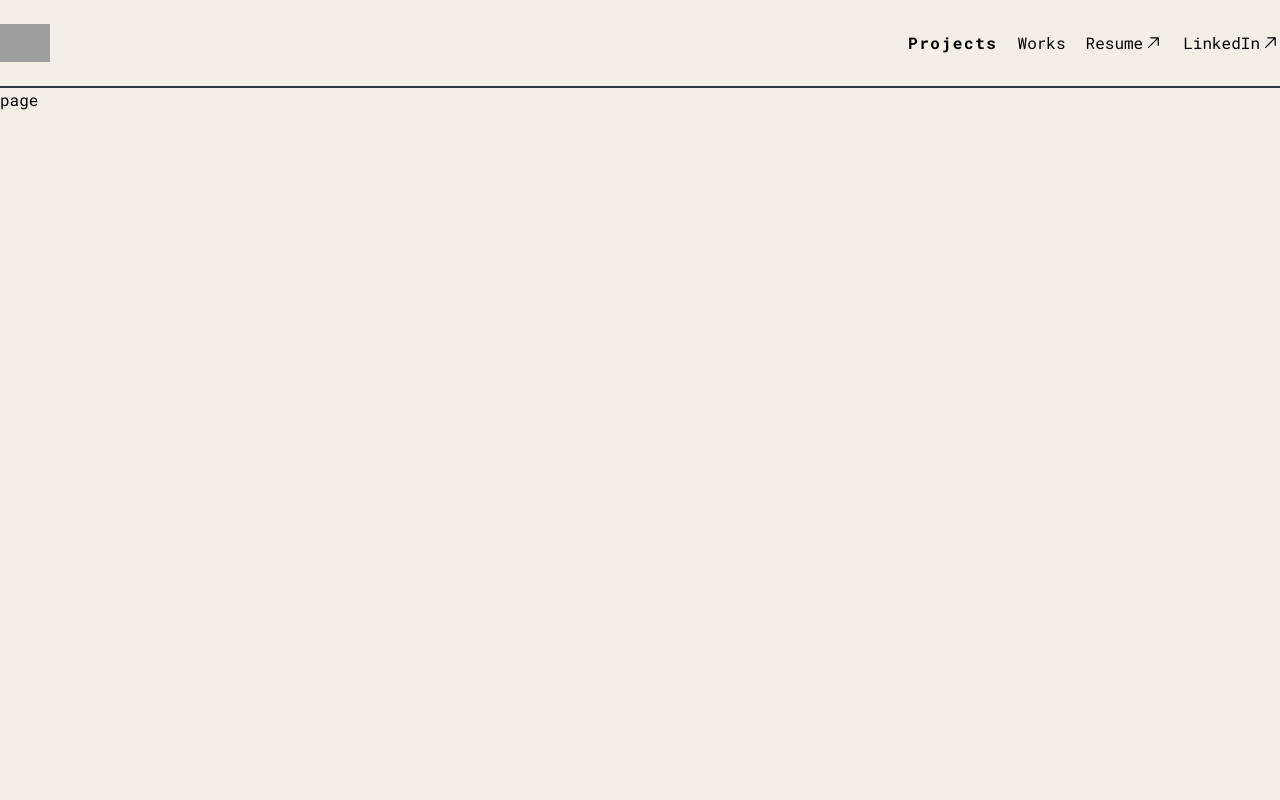
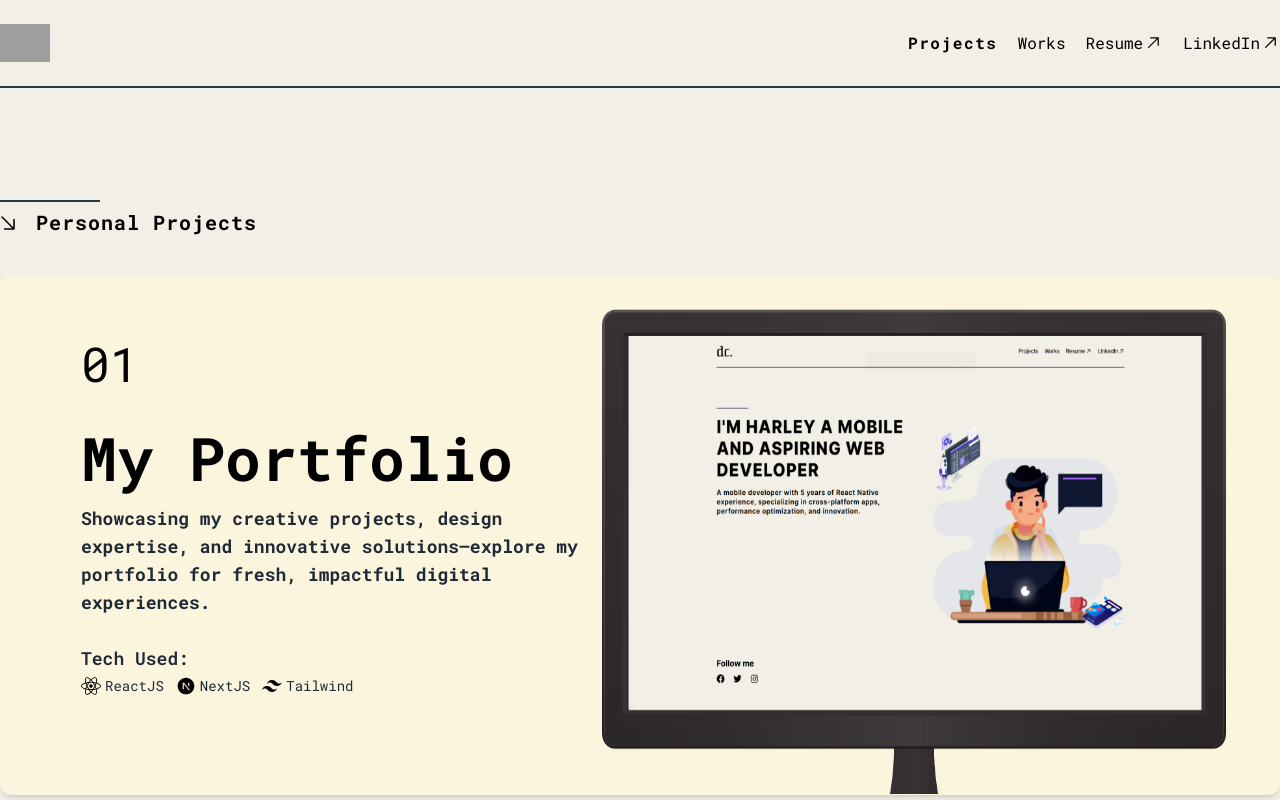
Before and after one commit to harleyxx1/portfolio, a Next.js app: page /projects in a window 1280 px wide. Shown: the top 800 px of the page. Built offline with nearby package versions, Linux system fonts and the light colour scheme; grey boxes are pictures that could not be loaded.

Commit message:
adding project page

```diff
--- a/app/projects/page.tsx
+++ b/app/projects/page.tsx
@@ -1,33 +1,25 @@
-// import { GoArrowDownRight } from "react-icons/go";
-// import DecorationBar from "@/components/DecorationBar";
-// import ProjectCard from "@/components/cards/ProjectCard";
-// import { listOfProjects } from "@/constants/ListContants";
-
-// const page = () => {
-//   return (
-//     <main className="my-20 md:my-28 max-xl:px-6 h-dvw flex flex-col">
-//       <DecorationBar />
-//       <div className="flex flex-row items-center gap-4 mb-10 relative left-[-5px] mt-2">
-//         <GoArrowDownRight size={25} />
-//         <p className="tracking-wider text-xl leading-[1.2] font-bold">
-//           Personal Projects
-//         </p>
-//       </div>
-//       <div className="grid grid-row-1 gap-7">
-//         {listOfProjects.map((item) => (
-//           <ProjectCard key={`project-item-${item.id}`} item={item} />
-//         ))}
-//       </div>
-//     </main>
-//   );
-// };
-
-// export default page;
-
-import React from "react";
+import { GoArrowDownRight } from "react-icons/go";
+import DecorationBar from "@/components/DecorationBar";
+import ProjectCard from "@/components/cards/ProjectCard";
+import { listOfProjects } from "@/constants/ListContants";
 
 const page = () => {
-  return <div>page</div>;
+  return (
+    <main className="my-20 md:my-28 max-xl:px-6 h-dvw flex flex-col">
+      <DecorationBar />
+      <div className="flex flex-row items-center gap-4 mb-10 relative left-[-5px] mt-2">
+        <GoArrowDownRight size={25} />
+        <p className="tracking-wider text-xl leading-[1.2] font-bold">
+          Personal Projects
+        </p>
+      </div>
+      <div className="grid grid-row-1 gap-7">
+        {listOfProjects.map((item) => (
+          <ProjectCard key={`project-item-${item.id}`} item={item} />
+        ))}
+      </div>
+    </main>
+  );
 };
 
 export default page;
--- a/app/works/page.tsx
+++ b/app/works/page.tsx
@@ -1,26 +1,18 @@
-// import DecorationBar from "@/components/DecorationBar";
-// import { GoArrowDownRight } from "react-icons/go";
-
-// const page = () => {
-//   return (
-//     <main className="my-20 md:my-28 max-xl:px-6">
-//       <DecorationBar />
-//       <div className="flex flex-row items-center gap-4 relative left-[-5px] mt-2">
-//         <GoArrowDownRight size={25} />
-//         <p className="tracking-wider text-xl leading-[1.2] font-bold">
-//           Selected Works
-//         </p>
-//       </div>
-//     </main>
-//   );
-// };
-
-// export default page;
-
-import React from "react";
+import { GoArrowDownRight } from "react-icons/go";
+import DecorationBar from "@/components/DecorationBar";
 
 const page = () => {
-  return <div>page</div>;
+  return (
+    <main className="my-20 md:my-28 max-xl:px-6">
+      <DecorationBar />
+      <div className="flex flex-row items-center gap-4 relative left-[-5px] mt-2">
+        <GoArrowDownRight size={25} />
+        <p className="tracking-wider text-xl leading-[1.2] font-bold">
+          Selected Works
+        </p>
+      </div>
+    </main>
+  );
 };
 
 export default page;
```
